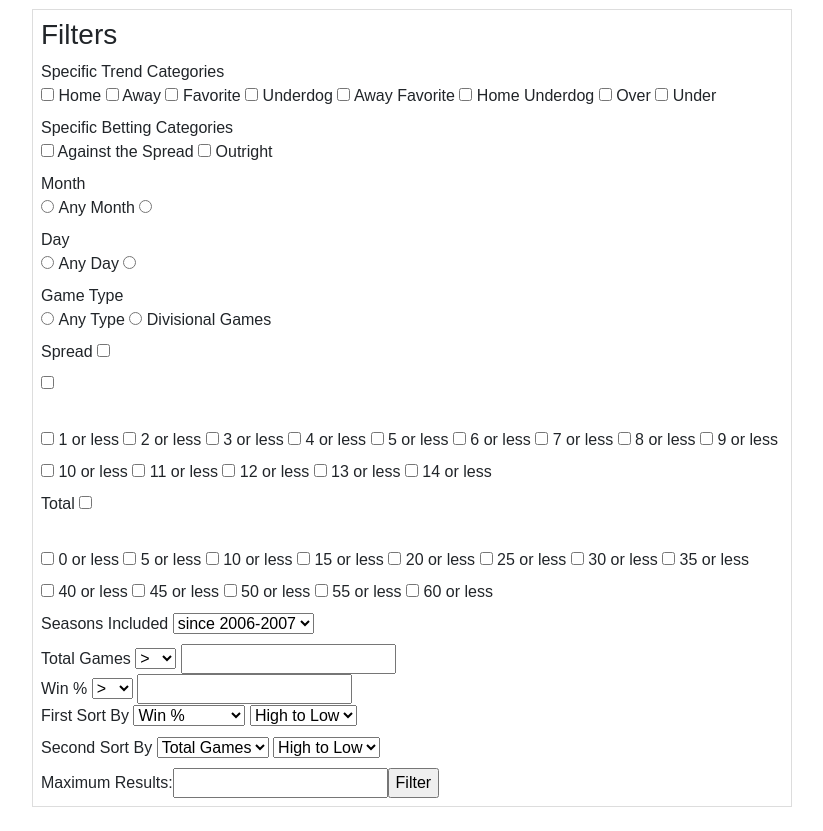
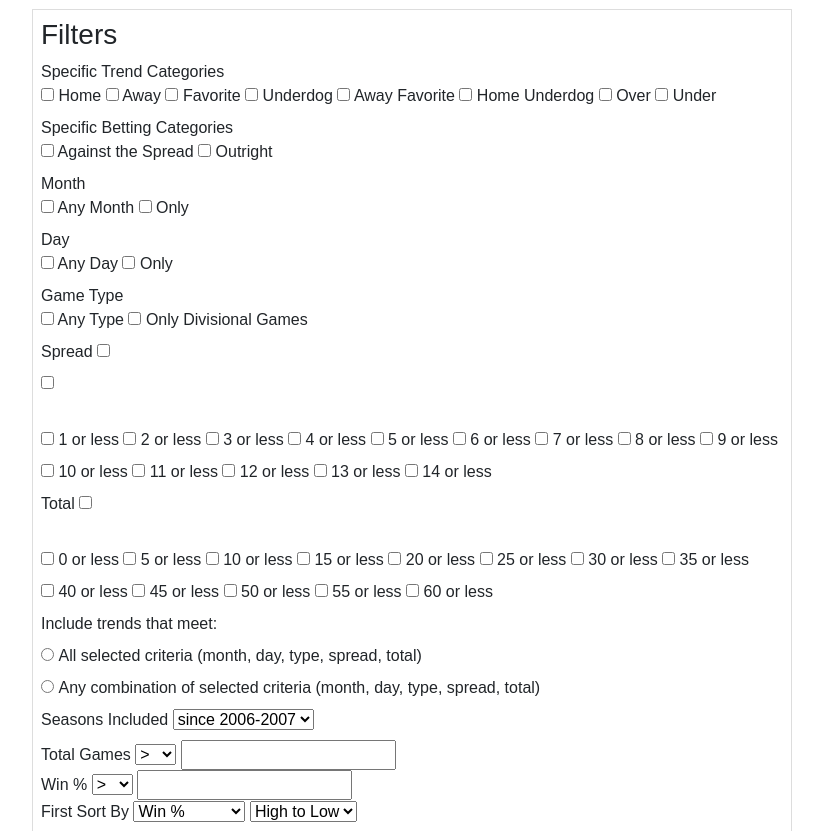
Before and after one commit to andyboulle/nfl-betting-trends, a Flask app: template src/templates/single_game_trend_page.html in a window 1280 px wide. Shown: the part 223-1054 px from the top of the page, without its empty margins (228-1051 px from the left). Run offline with Flask 2, Linux system fonts and the light colour scheme; the template is opened without the code that fills it, so the values that code supplies are empty; some libraries are stand-ins or nearby versions.

Commit message:
Updated filters, done for now

```diff
--- a/src/app.py
+++ b/src/app.py
@@ -106,44 +106,67 @@
             sql_query += f" category = 'under' OR"
         sql_query += ' FALSE))'
 
+        # Begin OR part of query
+
+        filters['criteria'] = request.form['criteria']
+
         #
         # Game Info Filters
         #
-        filters['month'] = request.form['month']
-        filters['day'] = request.form['day']
-        filters['type'] = request.form['type']
+        filters['any_month'] = request.form['any_month']
+        filters['game_month'] = request.form['game_month']
 
-        if filters['month'] == 'game_month':
-            sql_query += f" AND month='{game.month}'"
-            filters['game_month'] = 'true'
-            filters['any_month'] = 'false'
+        sql_query += " AND ("
+        if filters['any_month'] == 'true' or filters['game_month'] == 'true':
+            if filters['game_month'] == 'true':
+                sql_query += f" month='{game.month}'"
+            if filters['any_month'] == 'true' and filters['game_month'] == 'true':
+                sql_query += " OR"
+            if filters['any_month'] == 'true':
+                sql_query += " month IS NULL"
         else:
-            filters['any_month'] = 'true'
-            filters['game_month'] = 'false'
-            sql_query += ' AND month IS NULL'
+            sql_query += f" month IS NULL"
+        if filters['criteria'] == 'any':
+            sql_query += f" OR month IS NULL"
+        sql_query += ")"
 
-        if filters['day'] == 'game_day':
-            sql_query += f" AND day_of_week='{game.day_of_week}'"
-            filters['game_day'] = 'true'
-            filters['any_day'] = 'false'
+
+        filters['any_day'] = request.form['any_day']
+        filters['game_day'] = request.form['game_day']
+
+        sql_query += f" AND ("
+        if filters['any_day'] == 'true' or filters['game_day'] == 'true':
+            if filters['game_day'] == 'true':
+                sql_query += f" day_of_week='{game.day_of_week}'"
+            if filters['any_day'] == 'true' and filters['game_day'] == 'true':
+                sql_query += " OR"
+            if filters['any_day'] == 'true':
+                sql_query += " day_of_week IS NULL"
         else:
-            filters['any_day'] = 'true'
-            filters['game_day'] = 'false'
-            sql_query += ' AND day_of_week IS NULL'
+            sql_query += f" day_of_week IS NULL"
+        if filters['criteria'] == 'any':
+            sql_query += f" OR day_of_week IS NULL"
+        sql_query += ")"
 
-        if filters['type'] == 'divisional':
-            if game.divisional == True:
-                sql_query += f" AND divisional=TRUE"
-                filters['divisional'] = 'true'
-                filters['any_type'] = 'false'
-            else:
-                sql_query += f" AND divisional=FALSE"
-                filters['divisional'] = 'true'
-                filters['any_type'] = 'false'
+        filters['any_type'] = request.form['any_type']
+        filters['divisional'] = request.form['divisional']
+
+        sql_query += f" AND ("
+        if filters['any_type'] == 'true' or filters['divisional'] == 'true':
+            if filters['divisional'] == 'true':
+                if game.divisional == True:
+                    sql_query += f" divisional=TRUE"
+                else:
+                    sql_query += f" divisional=FALSE"
+            if filters['any_type'] == 'true' and filters['divisional'] == 'true':
+                sql_query += f" OR"
+            if filters['any_type'] == 'true':
+                sql_query += f" divisional IS NULL"
         else:
-            filters['any_type'] = 'true'
-            filters['divisional'] = 'false'
-            sql_query += ' AND divisional IS NULL'
+            sql_query += f" divisional IS NULL"
+        if filters['criteria'] == 'any':
+            sql_query += f" OR divisional IS NULL"
+        sql_query += ')'
 
         #
         # Betting Info Filters
@@ -158,6 +181,8 @@
             for key, value in filters.items():
                 if 'spread ' in key and value == 'true':
                     sql_query += f" spread='{key[7:]}' OR "
+            if filters['criteria'] == 'any':
+                sql_query += f" spread IS NULL OR"
             sql_query += ' FALSE)'
         else:
             sql_query += ' AND spread IS NULL'
@@ -172,6 +197,8 @@
             for key, value in filters.items():
                 if 'total ' in key and value == 'true':
                     sql_query += f" total='{key[6:]}' OR "
+            if filters['criteria'] == 'any':
+                sql_query += f" total IS NULL OR"
             sql_query += ' FALSE)'
         else:
             sql_query += ' AND total IS NULL'
@@ -260,11 +287,12 @@
         filters['under'] = 'true'
 
         filters['any_month'] = 'true'
-        filters['game_month'] = 'false'
+        filters['game_month'] = 'true'
+
         filters['any_day'] = 'true'
-        filters['game_day'] = 'false'
+        filters['game_day'] = 'true'
         filters['any_type'] = 'true'
-        filters['divisional'] = 'false'
+        filters['divisional'] = 'true'
 
         filters['spread'] = 'true'
         for i in range(1, 21):
@@ -277,6 +305,8 @@
         for i in range(30, 61, 5):
             filters[f'total {i} or more'] = 'true'
             filters[f'total {i} or less'] = 'true'
+
+        filters['criteria'] = 'any'
 
         filters['seasons'] = 'since 2006-2007'
 
@@ -294,6 +324,9 @@
 
     sql_query += f" ORDER BY {filters['first_sort_category']} {filters['first_sort_order']}, {filters['second_sort_category']} {filters['second_sort_order']}"
     sql_query += f" LIMIT {filters['max_results']}"
+
+    # with open('output.txt', 'w') as file:
+    #     file.write(sql_query)
 
     cur.execute(sql_query)
     trend_rows = cur.fetchall()
--- a/src/templates/single_game_trend_page.html
+++ b/src/templates/single_game_trend_page.html
@@ -102,29 +102,30 @@
             <br>
 
             Month<br>
-            <input type="radio" name="month" value="any_month" {% if filters['any_month'] == 'true' %} checked {% endif %}>
-            <label for="any_month">Any Month</label>
-            <input type="radio" name="month" value="game_month" {% if filters['game_month'] == 'true' %} checked {% endif %}>
-            <label for="game_month">{{ game.month }}</label>
+            <label><input type="checkbox" name="any_month" value="true" {% if filters['any_month'] == 'true' %} checked {% endif %}> Any Month</label>
+            <input type="hidden" name="any_month" value="false">
+            <label><input type="checkbox" name="game_month" value="true" {% if filters['game_month'] == 'true' %} checked {% endif %}> Only {{ game.month }}</label>
+            <input type="hidden" name="game_month" value="false">
             <br>
 
             Day<br>
-            <input type="radio" name="day" value="any_day" {% if filters['any_day'] == 'true' %} checked {% endif %}>
-            <label for="any_game">Any Day</label>
-            <input type="radio" name="day" value="game_day" {% if filters['game_day'] == 'true' %} checked {% endif %}>
-            <label for="game_day">{{ game.day_of_week }}</label>
+            <label><input type="checkbox" name="any_day" value="true" {% if filters['any_day'] == 'true' %} checked {% endif %}> Any Day</label>
+            <input type="hidden" name="any_day" value="false">
+            <label><input type="checkbox" name="game_day" value="true" {% if filters['game_day'] == 'true' %} checked {% endif %}> Only {{ game.day_of_week }}</label>
+            <input type="hidden" name="game_day" value="false">
             <br>
 
             Game Type<br>
-            <input type="radio" name="type" value="any_type" {% if filters['any_type'] == 'true' %} checked {% endif %}>
-            <label for="any_type">Any Type</label>
-            <input type="radio" name="type" value="divisional" {% if filters['divisional'] == 'true' %} checked {% endif %}>
-            <label for="divisional">
+            <label><input type="checkbox" name="any_type" value="true" {% if filters['any_type'] == 'true' %} checked {% endif %}> Any Type</label>
+            <input type="hidden" name="any_type" value="false">
+            <input type="checkbox" name="divisional" value="true" {% if filters['divisional'] == 'true' %} checked {% endif %}>
+            <label for="divisional">Only
                 {% if game.divisional == False %}
                     Non
                 {% endif %}
                 Divisional Games
             </label>
+            <input type="hidden" name="divisional" value="false">
             <br>
 
             <label for="spread">Spread</label>
@@ -187,6 +188,12 @@
                     toggleCheckboxes(this, 'total-options');
                 });
             </script>
+
+            <label>Include trends that meet:</label><br>
+            <input type="radio" name="criteria" value="all" {% if filters['criteria'] == 'all' %} checked {% endif %}>
+            <label for="all_criteria">All selected criteria (month, day, type, spread, total)</label><br>
+            <input type="radio" name="criteria" value="any" {% if filters['criteria'] == 'any' %} checked {% endif %}>
+            <label for="any_combination">Any combination of selected criteria (month, day, type, spread, total)</label><br>
 
             <label for="seasons">Seasons Included</label>
             <select name="seasons">
```
